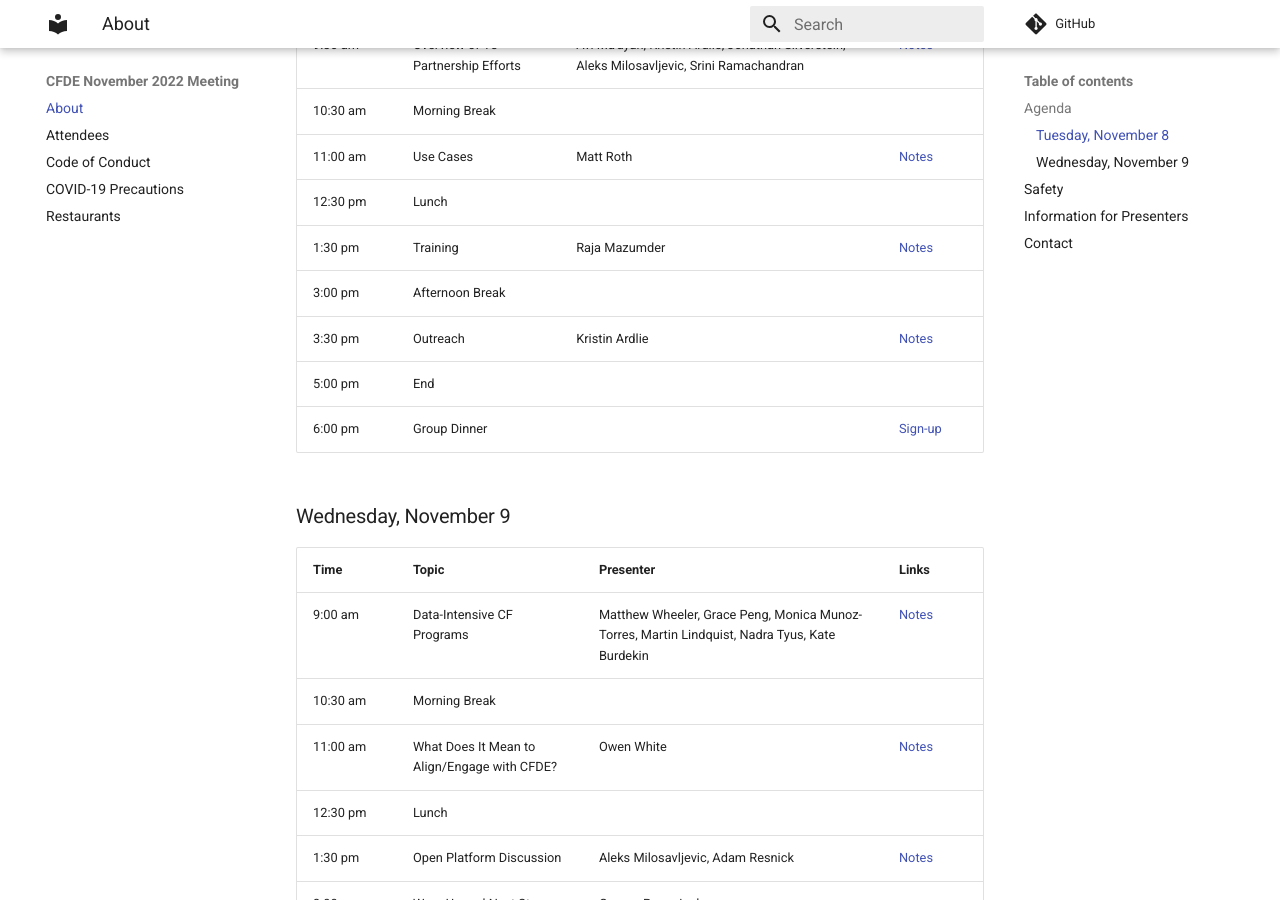
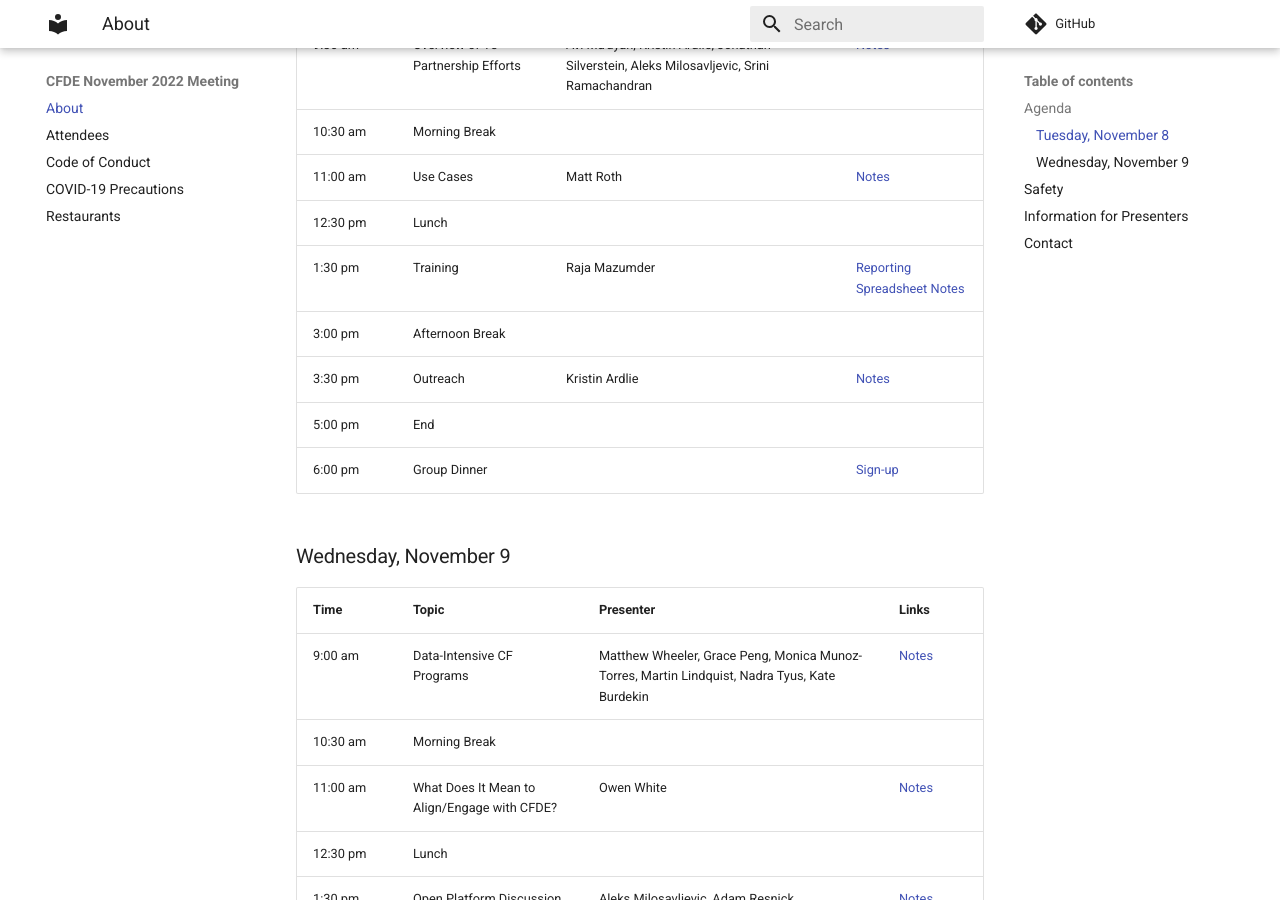
Before and after one commit to nih-cfde/2022-nov-meeting, an MkDocs documentation site: the page built from docs/index.md, in a window 1280 px wide and 900 px high, scrolled down 736 px. Built offline with MkDocs 1.6.1 and Material for MkDocs 9.7.7, drawn with Linux system fonts in a browser that asks for light colours; comment, search, counter and statistics services are not loaded.

Commit message:
Update index.md

```diff
--- a/docs/index.md
+++ b/docs/index.md
@@ -21,7 +21,7 @@
 | 10:30 am | Morning Break | |
 | 11:00 am | Use Cases | Matt Roth |[Notes](https://docs.google.com/document/d/1pPa4jWUQnnmZOUjNtXZzJXjYSbNH70ZY0eC4QypHvgM/edit?usp=share_link) |
 | 12:30 pm | Lunch | | |
-| 1:30 pm | Training | Raja Mazumder | [Notes](https://docs.google.com/document/d/1_dhBxxyeZ9NAsxyO-Xo-vGB3N7L5K8QpyzGwVFswc2s/edit?usp=share_link) |
+| 1:30 pm | Training | Raja Mazumder | [Reporting Spreadsheet](https://docs.google.com/spreadsheets/d/1IwhAwMJs5vvROxxHo5Y59AXNfnw7bCk4Si9bRaf14_0/edit#gid=0) [Notes](https://docs.google.com/document/d/1_dhBxxyeZ9NAsxyO-Xo-vGB3N7L5K8QpyzGwVFswc2s/edit?usp=share_link)|
 | 3:00 pm | Afternoon Break | | |
 | 3:30 pm | Outreach | Kristin Ardlie | [Notes](https://docs.google.com/document/d/1zbzzgCKRfDIXu3mw0kL5WONZu4Wt5eLRRQnRcuajBKM/edit?usp=share_link) |
 | 5:00 pm | End | |
```
